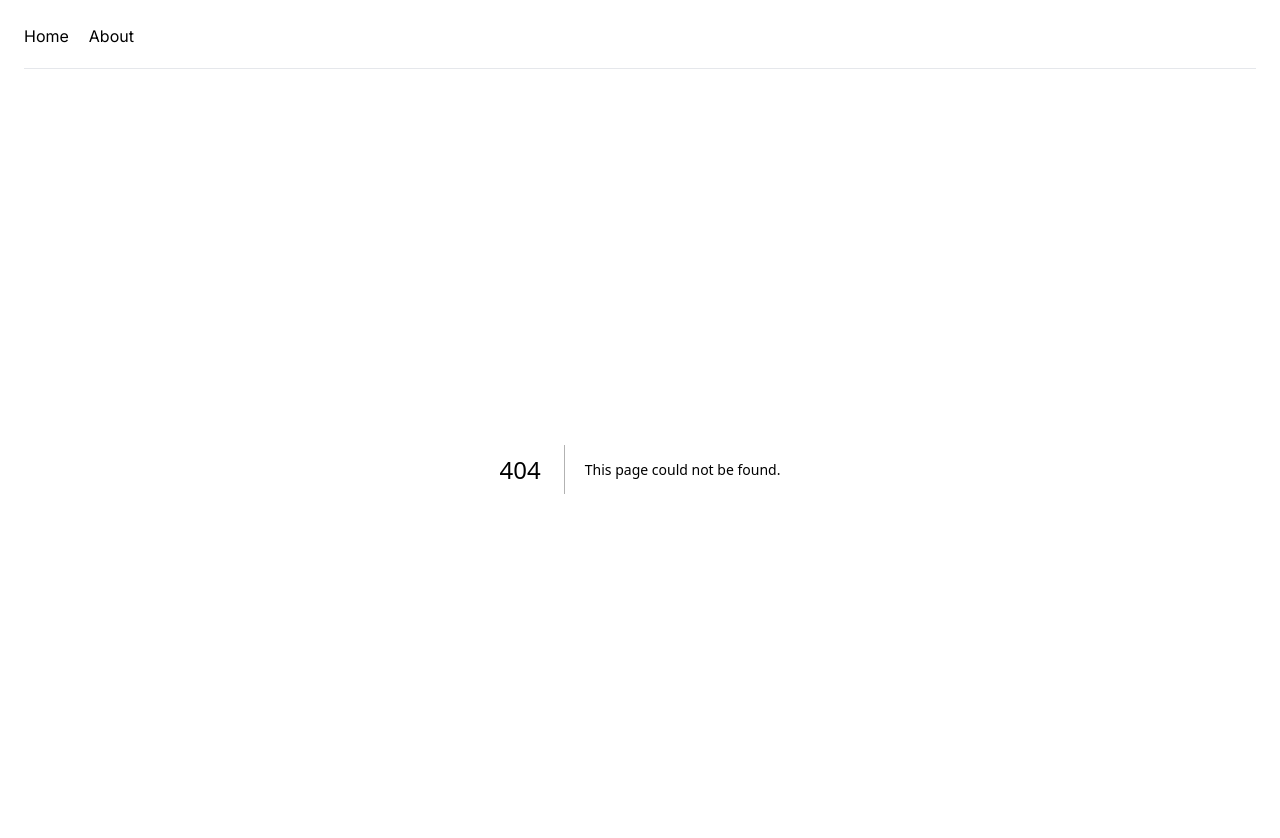
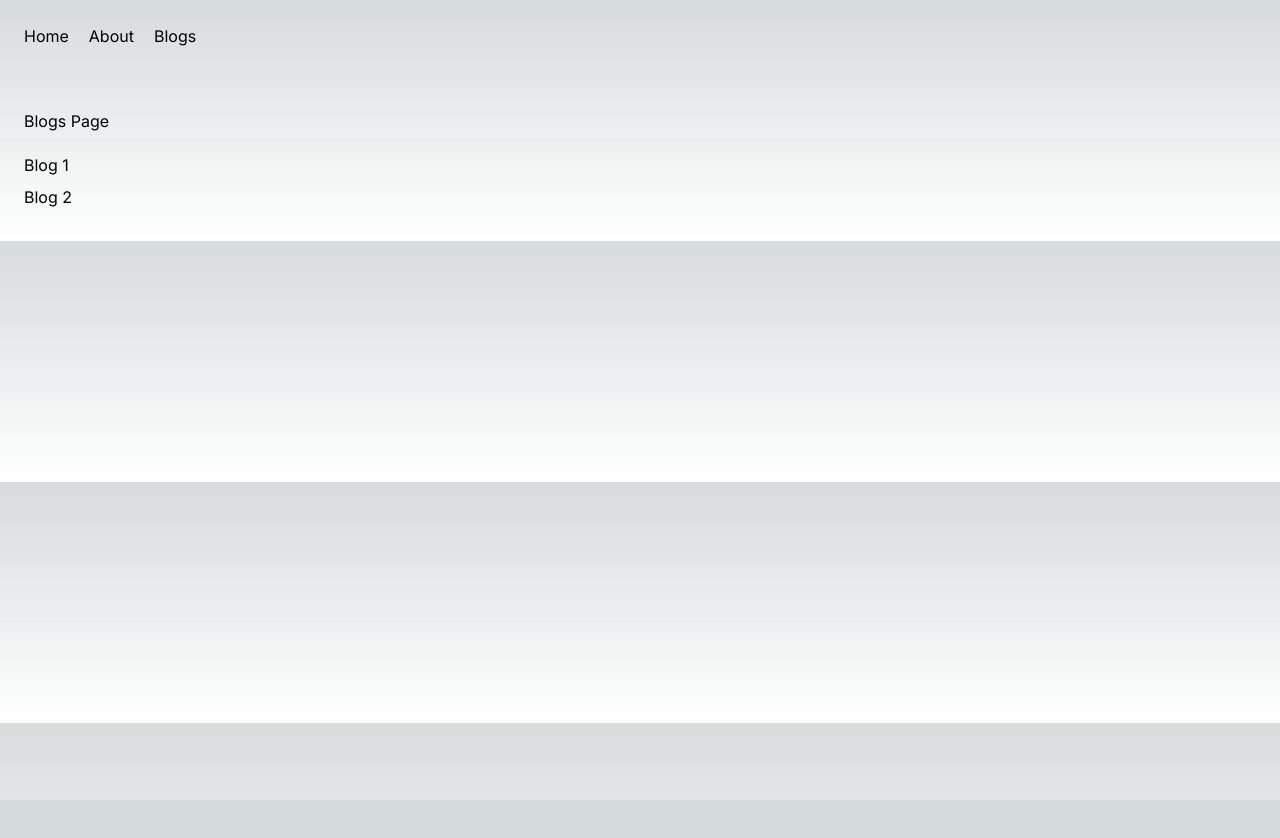
Before and after one commit to salmansajib/nextjs-crash-course, a Next.js app: page /blogs in a window 1280 px wide. Before the commit this address had no page. Shown: the top 838 px of the page. After the commit the page ends 800 px from the top, so only its background shows below. Built offline with nearby package versions, Linux system fonts and the light colour scheme.

Commit message:
dynamic routing

```diff
--- /dev/null
+++ b/app/blogs/[id]/page.js
@@ -0,0 +1,6 @@
+function BlogPage({ params }) {
+  const { id } = params;
+  return <div className='mt-5'>The blog id is: {id}</div>;
+}
+
+export default BlogPage;
--- /dev/null
+++ b/app/blogs/page.js
@@ -0,0 +1,31 @@
+import Link from 'next/link';
+
+function Blogs() {
+  const blogs = [
+    {
+      id: 1,
+      title: 'Blog 1',
+      description: 'Blog 1 description',
+    },
+    {
+      id: 2,
+      title: 'Blog 2',
+      description: 'Blog 2 description',
+    },
+  ];
+
+  return (
+    <main className='mt-10'>
+      <div className='mb-5'>Blogs Page</div>
+      <ul>
+        {blogs.map((blog) => (
+          <li className='mb-2' key={blog.id}>
+            <Link href={`/blogs/${blog.id}`}>{blog.title}</Link>
+          </li>
+        ))}
+      </ul>
+    </main>
+  );
+}
+
+export default Blogs;
--- a/app/layout.js
+++ b/app/layout.js
@@ -21,6 +21,9 @@ export default function RootLayout({ children }) {
             <li>
               <Link href='/about'>About</Link>
             </li>
+            <li>
+              <Link href='/blogs'>Blogs</Link>
+            </li>
           </ul>
         </nav>
         <hr />
```
